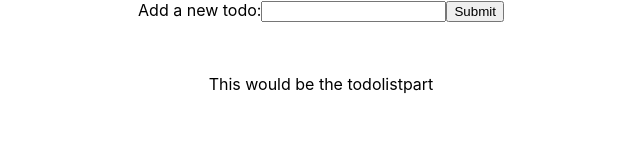
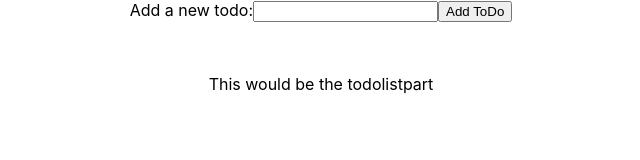
Before and after one commit to itsnjan/infamous-first-todo-app, a React (Create React App) app: page / in a window 1280 px wide. Shown: the top 160 px of the page, without its empty margins (319-959 px from the left). Built offline with nearby package versions, Linux system fonts and the light colour scheme.

Commit message:
splitting up components

```diff
--- a/src/App.js
+++ b/src/App.js
@@ -1,21 +1,24 @@
-import logo from './logo.svg';
-import './App.css';
-import React, { useState } from 'react';
+import logo from './logo.svg'
+import './App.css'
+import React, { useState } from 'react'
 import AddNewTodo from './components/AddNewTodo'
 import TodoList from './components/TodoList'
 
 function App() {
-  const [todoList, setTodoList] = useState('');
-  const handleSubmit = ({ target }) => {
-    target.preventDefault();
+  const [todoList, setTodoList] = useState('')
+  const handleSubmit = (event) => {
+    event.preventDefault();
+    // setTodoList(event.target.value);
+    // setTodoList(todoList.push(event.target.value))
+    console.log("event.target.value", event.target.value);
   }
 
   return (
     <div className="App">
-    <AddNewTodo handleSubmit={handleSubmit} />
-    <TodoList todoList={todoList} />
+      <AddNewTodo handleSubmit={handleSubmit} />
+      <TodoList todoList={todoList} />
     </div>
-  );
+  )
 }
 
-export default App;
+export default App
--- a/src/components/AddNewTodo.js
+++ b/src/components/AddNewTodo.js
@@ -14,7 +14,7 @@ export default function AddNewTodo(props) {
           Add a new todo:
           <input value={todo} onChange={handleChange} type="text" />
         </label>
-        <input type="submit" value="Submit" />
+        <input type="submit" value="Add ToDo" />
       </form>
       <p>
         <br />
--- a/src/components/TodoList.js
+++ b/src/components/TodoList.js
@@ -1,6 +1,7 @@
 import React, { useState } from 'react';
 
-export default function TodoList() {
+export default function TodoList(props) {
+    console.log(props.TodoList);
     return (
         <div>
            <p>This would be the todolistpart</p>
```
